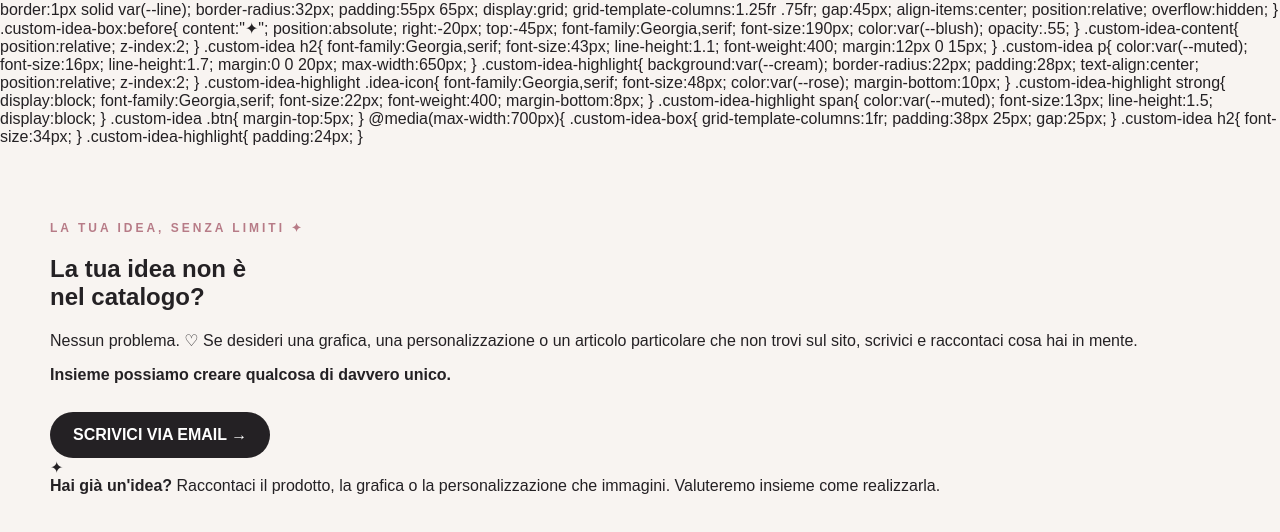
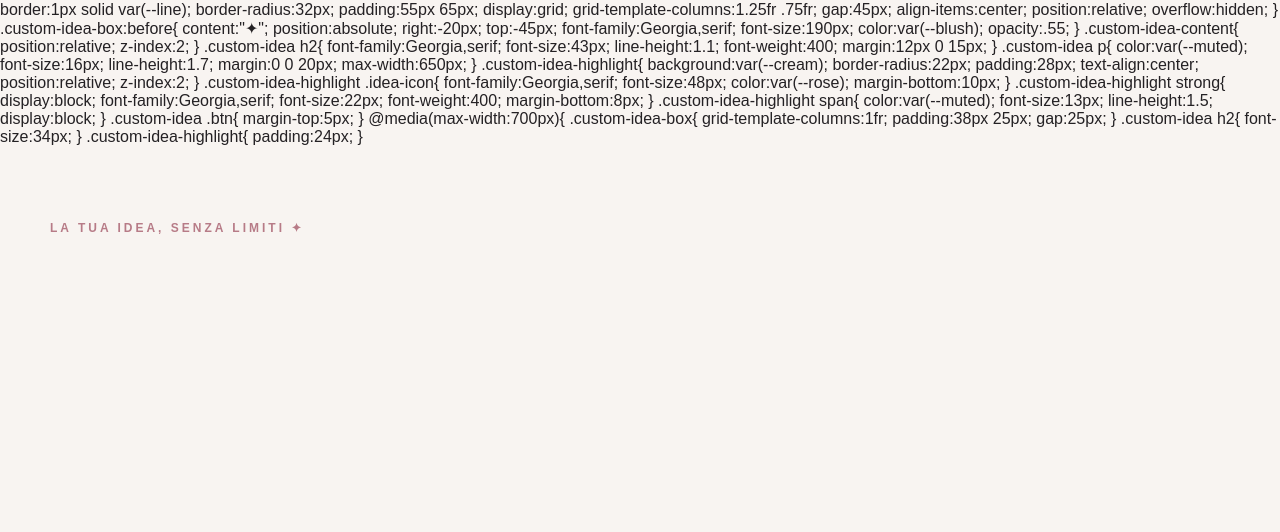
Before and after one commit to auriegio08/La-tua-idea, a plain HTML site: page index.html in a window 1280 px wide. Shown: the part 4779-5311 px from the top of the page. After the commit the page ends 5109 px from the top, so only its background shows below. Drawn offline with Linux system fonts and the light colour scheme.

Commit message:
Remove custom idea request section from index.html
Removed the section inviting users to share their ideas and request customizations.

```diff
--- a/index.html
+++ b/index.html
@@ -2632,53 +2632,3 @@ LA TUA IDEA, SENZA LIMITI ✦
 </div>
 
 <h2>
-La tua idea non è<br>
-nel catalogo?
-</h2>
-
-<p>
-Nessun problema. ♡ Se desideri una grafica, una
-personalizzazione o un articolo particolare che non
-trovi sul sito, scrivici e raccontaci cosa hai in mente.
-</p>
-
-<p>
-<strong>
-Insieme possiamo creare qualcosa di davvero unico.
-</strong>
-</p>
-
-<a
-class="btn"
-href="mailto:latuaidea.shop@gmail.com?subject=Richiesta%20personalizzata%20-%20La%20Tua%20Idea">
-
-SCRIVICI VIA EMAIL →
-
-</a>
-
-</div>
-
-
-<div class="custom-idea-highlight">
-
-<div class="idea-icon">
-✦
-</div>
-
-<strong>
-Hai già un'idea?
-</strong>
-
-<span>
-Raccontaci il prodotto, la grafica o la
-personalizzazione che immagini.
-Valuteremo insieme come realizzarla.
-</span>
-
-</div>
-
-</div>
-
-</div>
-
-</section>
```
